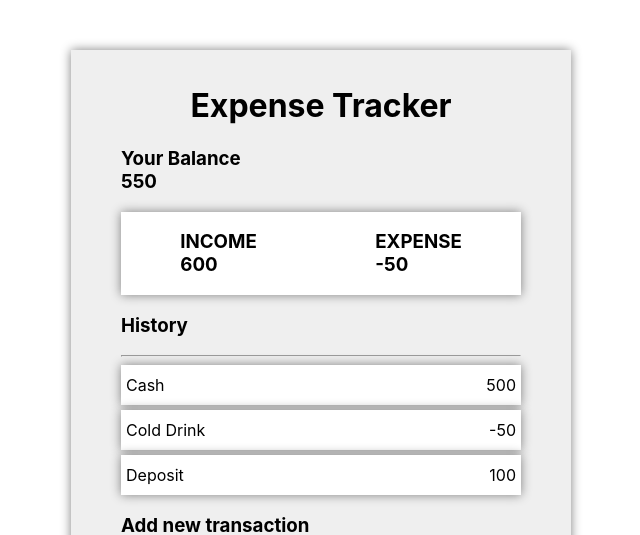
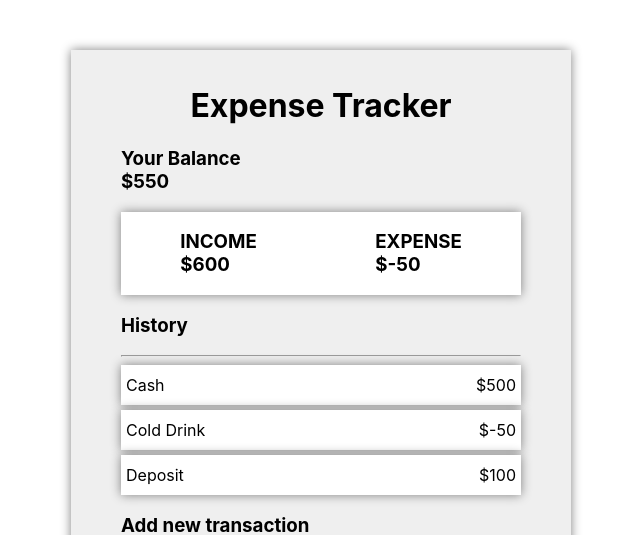
Before and after one commit to samadakram/practice-expense-tracker-app, a React (Create React App) app: page / in a window 1280 px wide. Shown: the top 535 px of the page, without its empty margins (319-959 px from the left). Built offline with nearby package versions, Linux system fonts and the light colour scheme.

Commit message:
Update Child.js
Modified Ui of App

```diff
--- a/src/Child.js
+++ b/src/Child.js
@@ -42,11 +42,11 @@ function Child(){
         <div className="container">
             <h1 className="text-center">Expense Tracker</h1>
 
-            <h3>Your Balance <br/> {getIncome() + getExpense()} </h3>
+            <h3>Your Balance <br/> ${getIncome() + getExpense()} </h3>
 
             <div className="expense-container">
-                <h3>INCOME <br/> {getIncome()} </h3>
-                <h3>EXPENSE <br/> {getExpense()} </h3>
+                <h3>INCOME <br/> ${getIncome()} </h3>
+                <h3>EXPENSE <br/> ${getExpense()} </h3>
             </div>
             <h3>History</h3>
             <hr/>
@@ -55,7 +55,7 @@ function Child(){
                         return(
                             <li key={ind} >
                         <span> {transObj.desc} </span>
-                        <span> {transObj.amount} </span>
+                        <span> ${transObj.amount} </span>
                     </li>
                         )
                     })}
```
